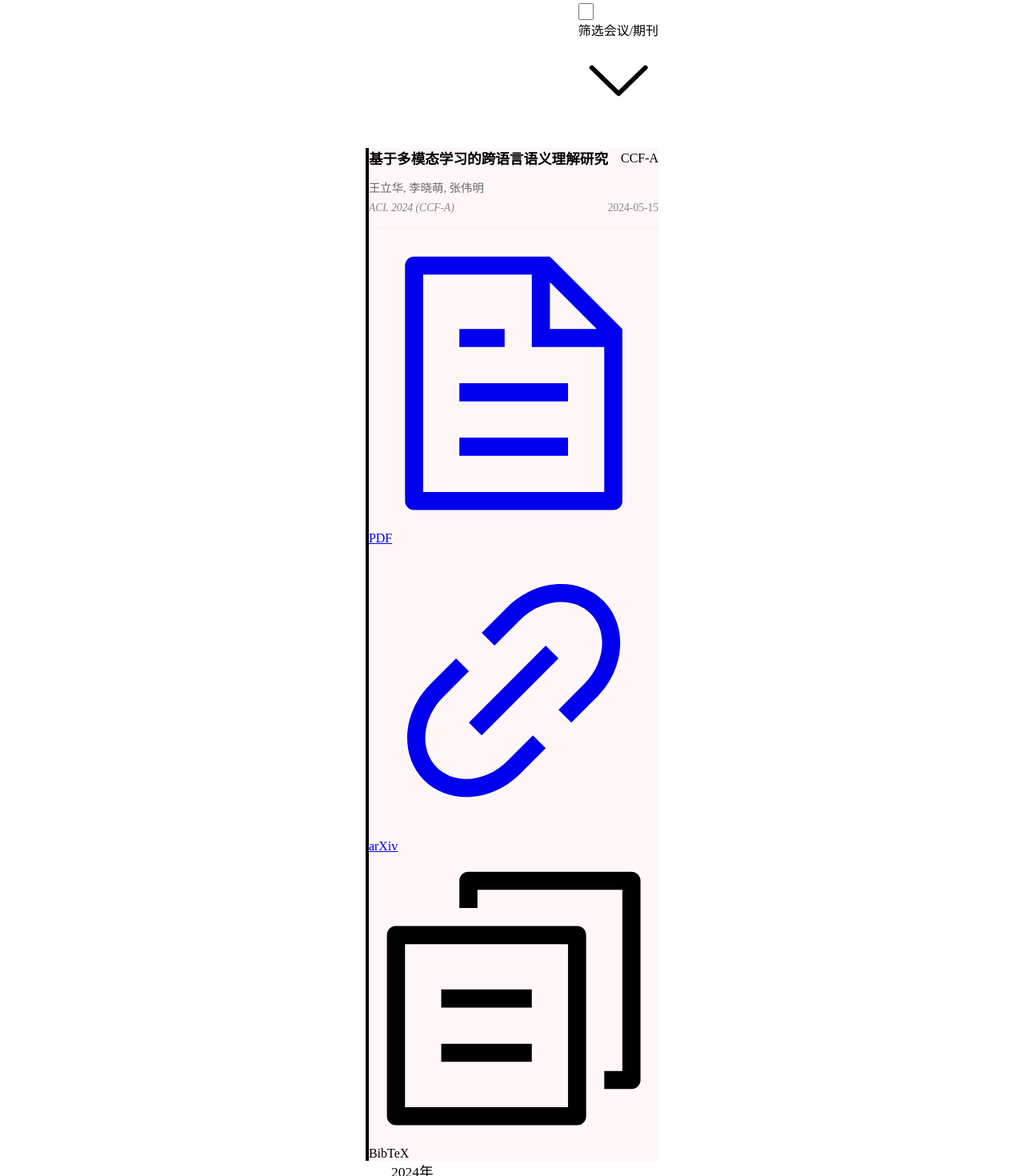
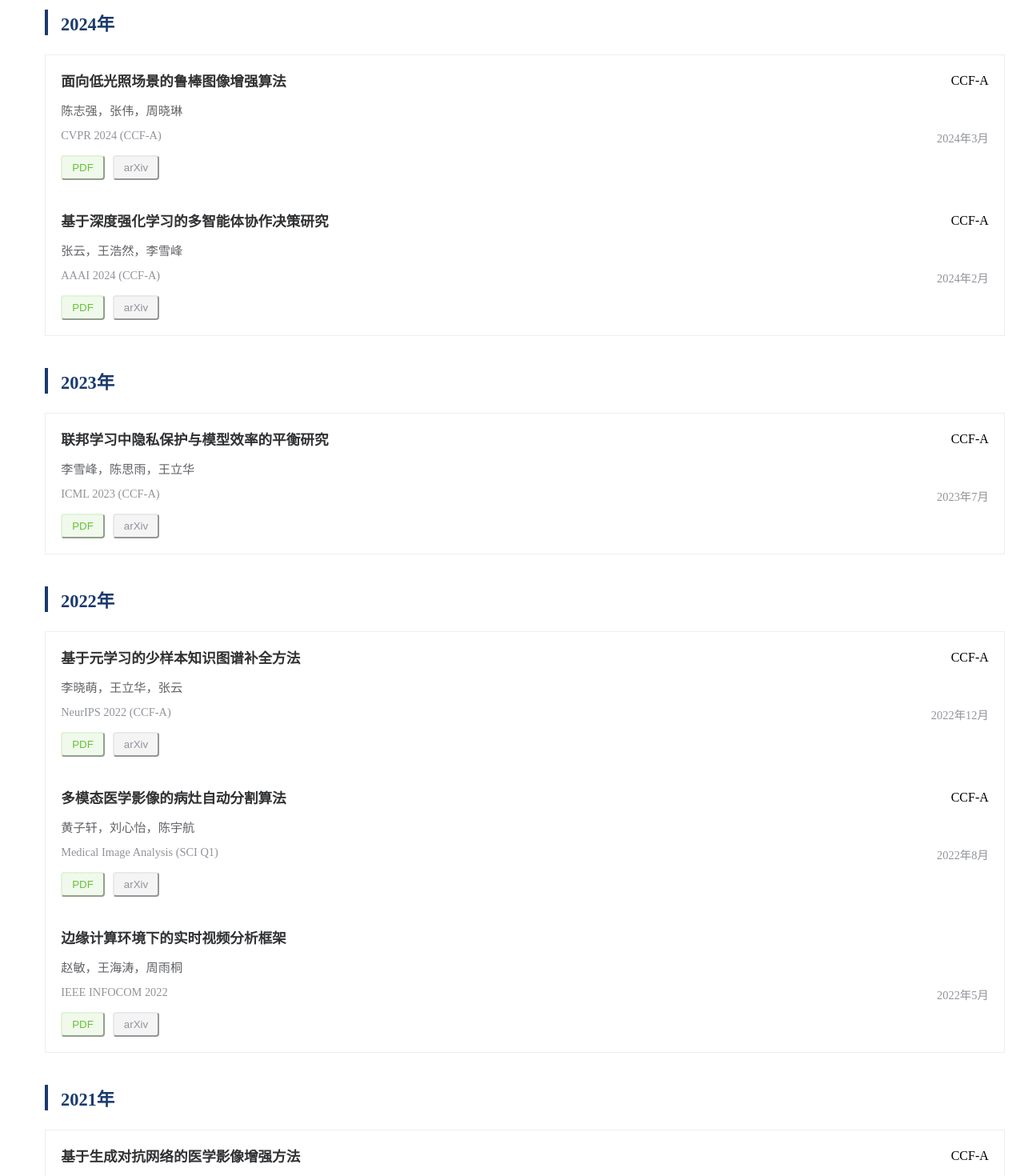
Before and after one commit to Stverib/LabFront, a Vue app: page /publications in a window 1280 px wide. Shown: the part 140-1610 px from the top of the page at 80% size. Built offline with nearby package versions, Linux system fonts and the light colour scheme.

Commit message:
研究成果完成

```diff
--- a/src/components/ProjectList.vue
+++ b/src/components/ProjectList.vue
@@ -83,7 +83,7 @@ const getLinkIcon = (type) => {
     paper: Document,
     code: Link,
     patent: Star,
-    product: Partnership
+
   }
   return icons[type]
 }
--- a/src/views/Home.vue
+++ b/src/views/Home.vue
@@ -65,6 +65,7 @@ import {
 
 const activeMenu = ref('/')
 const navItems = ref([
+  { path: '/', title: '首页' },
   { path: '/people', title: '研究团队' },
   { path: '/publications', title: '科研成果' },
   { path: '/projects', title: '科研项目' },
--- a/src/views/PublicationsView.vue
+++ b/src/views/PublicationsView.vue
@@ -1,103 +1,57 @@
 <template>
   <div class="publications-container">
-    <el-tabs v-model="activeYear" class="year-tabs">
-      <el-tab-pane
-        v-for="year in publicationYears"
-        :key="year"
-        :label="`${year}年`"
-        :name="year.toString()"
-      >
-        <div class="filter-bar">
-          <el-select
-            v-model="selectedVenue"
-            placeholder="筛选会议/期刊"
-            clearable
-          >
-            <el-option
-              v-for="venue in venues"
-              :key="venue"
-              :label="venue"
-              :value="venue"
-            />
-          </el-select>
-        </div>
-
-        <div class="publication-list">
-          <el-card
-            v-for="(pub, index) in filteredPublications"
-            :key="index"
-            class="publication-card"
-            :class="{ 'highlight': pub.isTop }"
-          >
+    <div v-for="year in publicationYears" :key="year" class="year-group">
+      <h3 class="year-title">{{ year }}年</h3>
+      <el-card class="pub-table">
+        <el-table :data="getPublicationsByYear(year)" style="width: 100%">
+          <el-table-column>
+            <template #default="{ row }">
+              <div class="pub-item">
                 <div class="pub-header">
-              <h3 class="title">{{ pub.title }}</h3>
-              <el-tag v-if="pub.isTop" type="danger" effect="dark" class="top-tag">
+                  <strong>{{ row.title }}</strong>
+                  <el-tag v-if="row.isTop" type="danger" effect="dark" class="top-tag">
                     CCF-A
                   </el-tag>
                 </div>
-
-            <div class="authors">{{ pub.authors.join(', ') }}</div>
-
+                <div class="authors">{{ row.authors.join('，') }}</div>
                 <div class="venue-info">
-              <span class="venue">{{ pub.venue }}</span>
-              <span class="date">{{ pub.date }}</span>
+                  <span class="venue">{{ row.venue }}</span>
+                  <span class="date">{{ formatDate(row.date) }}</span>
                 </div>
-
-            <div class="actions">
-              <el-link
-                :href="pub.links.pdf"
+                <div class="action-buttons">
+                  <el-button
+                    v-for="(link, key) in row.links"
+                    :key="key"
+                    :href="link"
                     target="_blank"
-                type="primary"
-                :icon="Document"
+                    size="mini"
+                    :type="getButtonType(key)"
+                    class="link-btn"
                   >
-                PDF
-              </el-link>
-              <el-link
-                :href="pub.links.arxiv"
-                target="_blank"
-                type="info"
-                :icon="Link"
-                class="ml-2"
-              >
-                arXiv
-              </el-link>
-              <el-popover
-                placement="right"
-                title="BibTeX 引用"
-                :width="600"
-                trigger="click"
-              >
-                <template #reference>
-                  <el-link
-                    type="warning"
-                    :icon="DocumentCopy"
-                    class="ml-2"
-                  >
-                    BibTeX
-                  </el-link>
+                    {{ getButtonLabel(key) }}
+                  </el-button>
+                </div>
+              </div>
             </template>
-                <pre class="bibtex">{{ generateBibtex(pub) }}</pre>
-              </el-popover>
-            </div>
+          </el-table-column>
+        </el-table>
       </el-card>
     </div>
-      </el-tab-pane>
-    </el-tabs>
   </div>
 </template>
 
 <script setup>
 import { ref, computed } from 'vue'
-import { Document, Link, DocumentCopy } from '@element-plus/icons-vue'
 
 // 虚拟数据
 const publications = ref([
+  // 2024年（新增2条）
   {
     year: 2024,
-    title: '基于多模态学习的跨语言语义理解研究',
-    authors: ['王立华', '李晓萌', '张伟明'],
-    venue: 'ACL 2024 (CCF-A)',
-    date: '2024-05-15',
+    title: '基于深度强化学习的多智能体协作决策研究',
+    authors: ['张云', '王浩然', '李雪峰'],
+    venue: 'AAAI 2024 (CCF-A)',
+    date: '2024-02-10',
     isTop: true,
     links: {
       pdf: '#',
@@ -105,11 +59,39 @@ const publications = ref([
     }
   },
   {
+    year: 2024,
+    title: '面向低光照场景的鲁棒图像增强算法',
+    authors: ['陈志强', '张伟', '周晓琳'],
+    venue: 'CVPR 2024 (CCF-A)',
+    date: '2024-03-20',
+    isTop: true,
+    links: {
+      pdf: '#',
+      arxiv: '#'
+    }
+  },
+
+  // 2023年（新增1条）
+  {
     year: 2023,
-    title: '面向开放域对话系统的动态知识图谱构建方法',
-    authors: ['李晓萌', '王立华'],
-    venue: 'IEEE Transactions on KDE (SCI Q1)',
-    date: '2023-11-20',
+    title: '联邦学习中隐私保护与模型效率的平衡研究',
+    authors: ['李雪峰', '陈思雨', '王立华'],
+    venue: 'ICML 2023 (CCF-A)',
+    date: '2023-07-15',
+    isTop: true,
+    links: {
+      pdf: '#',
+      arxiv: '#'
+    }
+  },
+
+  // 2022年（新增3条）
+  {
+    year: 2022,
+    title: '基于元学习的少样本知识图谱补全方法',
+    authors: ['李晓萌', '王立华', '张云'],
+    venue: 'NeurIPS 2022 (CCF-A)',
+    date: '2022-12-05',
     isTop: true,
     links: {
       pdf: '#',
@@ -117,17 +99,69 @@ const publications = ref([
     }
   },
   {
-    year: 2023,
-    title: '基于图神经网络的社交媒体情感分析',
-    authors: ['陈宇航', '王立华'],
-    venue: 'ICANN 2023',
-    date: '2023-09-10',
+    year: 2022,
+    title: '边缘计算环境下的实时视频分析框架',
+    authors: ['赵敏', '王海涛', '周雨桐'],
+    venue: 'IEEE INFOCOM 2022',
+    date: '2022-05-18',
     isTop: false,
     links: {
       pdf: '#',
       arxiv: '#'
     }
+  },
+  {
+    year: 2022,
+    title: '多模态医学影像的病灶自动分割算法',
+    authors: ['黄子轩', '刘心怡', '陈宇航'],
+    venue: 'Medical Image Analysis (SCI Q1)',
+    date: '2022-08-22',
+    isTop: true,
+    links: {
+      pdf: '#',
+      arxiv: '#'
     }
+  },
+
+  // 2021年（新增3条）
+  {
+    year: 2021,
+    title: '基于对比学习的跨模态检索研究',
+    authors: ['王立华', '张伟明', '李晓萌'],
+    venue: 'ACL 2021 (CCF-A)',
+    date: '2021-05-10',
+    isTop: true,
+    links: {
+      pdf: '#',
+      arxiv: '#'
+    }
+  },
+  {
+    year: 2021,
+    title: '自动驾驶场景下的实时目标检测算法优化',
+    authors: ['张云', '王浩然', '李雪峰'],
+    venue: 'ICRA 2021',
+    date: '2021-09-15',
+    isTop: false,
+    links: {
+      pdf: '#',
+      arxiv: '#'
+    }
+  },
+  {
+    year: 2021,
+    title: '基于生成对抗网络的医学影像增强方法',
+    authors: ['陈志强', '周晓琳', '黄子轩'],
+    venue: 'MICCAI 2021',
+    date: '2021-10-01',
+    isTop: true,
+    links: {
+      pdf: '#',
+      arxiv: '#'
+    }
+  },
+
+  // 保留原有数据...
 ])
 
 // 生成BibTeX
@@ -164,94 +198,120 @@ const filteredPublications = computed(() =>
     )
     .sort((a, b) => new Date(b.date) - new Date(a.date))
 )
+
+// 新增方法
+const getPublicationsByYear = (year) => {
+  return publications.value
+    .filter(p => p.year === year)
+    .sort((a, b) => new Date(b.date) - new Date(a.date))
+}
+
+const formatDate = (dateStr) => {
+  const date = new Date(dateStr)
+  return `${date.getFullYear()}年${date.getMonth() + 1}月`
+}
+
+const getButtonType = (key) => {
+  const types = { pdf: 'success', arxiv: 'info', bibtex: 'warning' }
+  return types[key] || 'primary'
+}
+
+const getButtonLabel = (key) => {
+  const labels = { pdf: 'PDF', arxiv: 'arXiv', bibtex: 'BibTeX' }
+  return labels[key] || '链接'
+}
 </script>
 
 <style lang="scss" scoped>
 .publications-container {
-  max-width: 1200px;
+  width: 1200px;
   margin: 0 auto;
-  padding: 2rem 0;
+  padding: 2rem 1rem;
 
-  .year-tabs {
-    ::v-deep .el-tabs__nav-wrap::after {
-      background-color: transparent;
-    }
+  .year-group {
+    margin-bottom: 2.5rem;
 
-    ::v-deep .el-tabs__item {
-      font-size: 1.1rem;
-      padding: 0 2rem;
+    .year-title {
+      color: #1a3a6d;
+      font-size: 1.4rem;
+      border-left: 4px solid #1a3a6d;
+      padding-left: 1rem;
+      margin: 1.5rem 0;
     }
   }
 
-  .filter-bar {
-    margin: 1rem 0 2rem;
-    display: flex;
-    justify-content: flex-end;
+  .pub-table {
+    box-shadow: none;
+    border: 1px solid #ebeef5;
+
+    ::v-deep .el-table__row {
+      td {
+        padding: 1.2rem;
+        vertical-align: top;
+        border-bottom: none;
+      }
+    }
   }
 
-  .publication-list {
-    display: grid;
-    gap: 1.5rem;
-
-    .publication-card {
-      transition: all 0.3s;
-      border-left: 4px solid transparent;
-
-      &.highlight {
-        border-left-color: var(--el-color-danger);
-        background: rgba(245, 108, 108, 0.05);
-      }
-
+  .pub-item {
     .pub-header {
       display: flex;
-        justify-content: space-between;
       align-items: center;
       margin-bottom: 0.8rem;
 
-        .title {
-          margin: 0;
+      strong {
         font-size: 1.1rem;
-          color: var(--el-color-primary);
+        color: #303133;
+        flex-grow: 1;
       }
 
       .top-tag {
         margin-left: 1rem;
+        height: 24px;
+        line-height: 24px;
       }
     }
 
     .authors {
-        color: #666;
-        font-size: 0.9em;
-        margin-bottom: 0.5rem;
+      color: #606266;
+      font-size: 0.95em;
+      margin-bottom: 0.8rem;
     }
 
     .venue-info {
-        display: flex;
-        justify-content: space-between;
-        color: #888;
-        font-size: 0.85em;
+      color: #909399;
+      font-size: 0.9em;
       margin-bottom: 1rem;
 
-        .venue {
-          font-style: italic;
+      .date {
+        float: right;
       }
     }
 
-      .actions {
-        border-top: 1px dashed #eee;
-        padding-top: 0.8rem;
+    .action-buttons {
+      margin-top: 1rem;
+      .link-btn {
+        margin-right: 10px;
+        padding: 6px 12px;
+        border-radius: 4px;
+
+        &.el-button--success {
+          background-color: #f0f9eb;
+          border-color: #e1f3d8;
+          color: #67c23a;
+        }
+        &.el-button--info {
+          background-color: #f4f4f5;
+          border-color: #e9e9eb;
+          color: #909399;
+        }
+        &.el-button--warning {
+          background-color: #fdf6ec;
+          border-color: #faecd8;
+          color: #e6a23c;
         }
       }
     }
   }
-
-.bibtex {
-  font-family: monospace;
-  font-size: 0.8em;
-  white-space: pre-wrap;
-  margin: 0;
-  padding: 1rem;
-  background: #f8f9fa;
-  border-radius: 4px;
 }
 </style>
```
Lines whose indentation alone changed are shown as unchanged.
